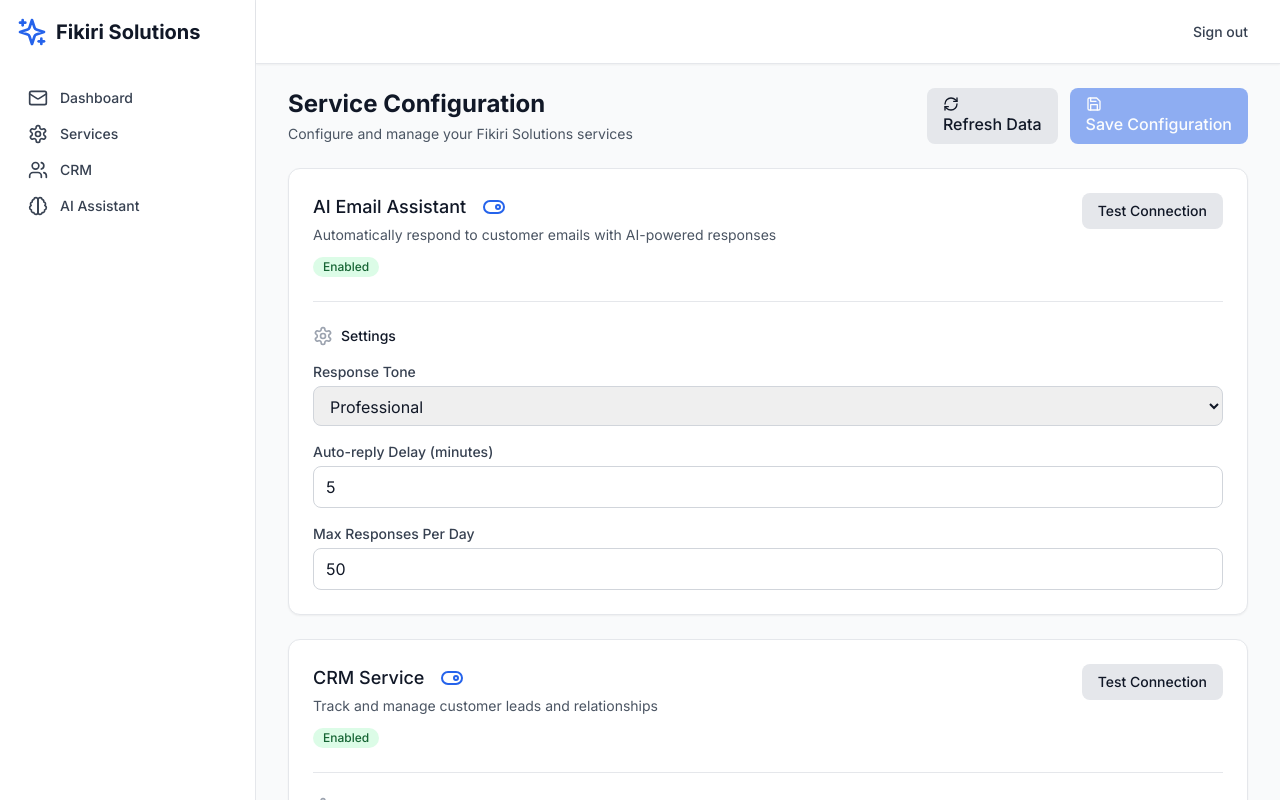
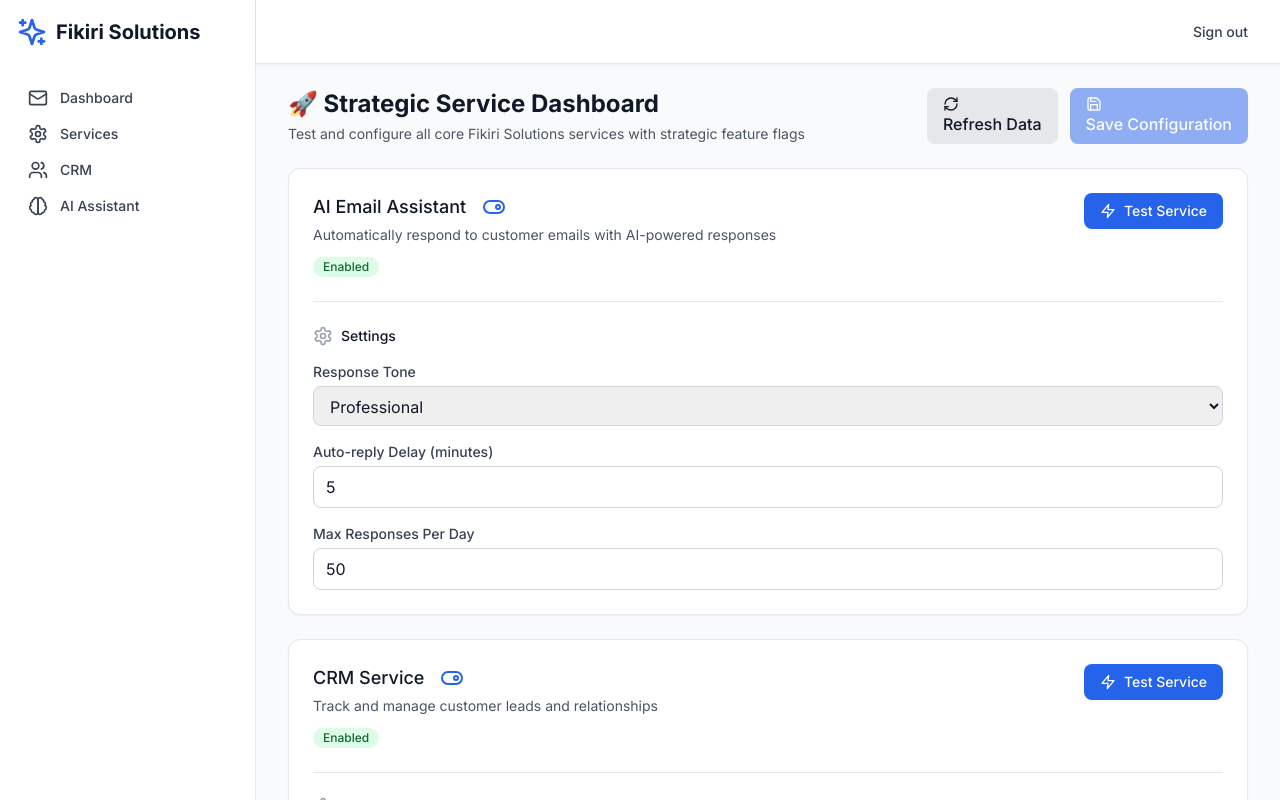
Before and after one commit to Fikiri-Solutions/fikiri-solutions, a React (Vite) app in the folder frontend/: page /services in a window 1280 px wide. Shown: the top 800 px of the page. Built offline with nearby package versions, Linux system fonts and the light colour scheme.

Commit message:
Fix dashboard issues: response time formatting, better navigation, improved icons, and strategic service dashboard

```diff
--- a/frontend/src/pages/Dashboard.tsx
+++ b/frontend/src/pages/Dashboard.tsx
@@ -1,5 +1,6 @@
 import React, { useState, useEffect } from 'react'
-import { Mail, Users, Brain, TrendingUp, Clock, CheckCircle, Bot, UserPlus, Zap, AlertTriangle } from 'lucide-react'
+import { useNavigate } from 'react-router-dom'
+import { Mail, Users, Brain, TrendingUp, Clock, Bot, UserPlus, Zap, AlertTriangle, CheckCircle2, XCircle, AlertCircle } from 'lucide-react'
 import { ServiceCard } from '../components/ServiceCard'
 import { MetricCard } from '../components/MetricCard'
 import { config, getFeatureConfig } from '../config'
@@ -7,6 +8,7 @@
 import { mockServices, mockMetrics, mockActivity } from '../mockData'
 
 export const Dashboard: React.FC = () => {
+  const navigate = useNavigate()
   const features = getFeatureConfig()
   const [services, setServices] = useState<ServiceData[]>([])
   const [metrics, setMetrics] = useState<MetricData>({
@@ -22,16 +24,16 @@
   const handleMetricClick = (metricType: string) => {
     switch (metricType) {
       case 'emails':
-        window.location.href = '/crm?filter=emails'
+        navigate('/crm?filter=emails')
         break
       case 'leads':
-        window.location.href = '/crm?filter=active'
+        navigate('/crm?filter=active')
         break
       case 'responses':
-        window.location.href = '/services'
+        navigate('/services')
         break
       case 'responseTime':
-        window.location.href = '/services'
+        navigate('/services')
         break
       default:
         console.log(`Clicked ${metricType}`)
@@ -54,7 +56,9 @@
       case 'service_error':
         return <AlertTriangle className={iconClass} />
       default:
-        return <CheckCircle className={iconClass} />
+        return status === 'success' ? <CheckCircle2 className={iconClass} /> :
+               status === 'warning' ? <AlertCircle className={iconClass} /> :
+               <XCircle className={iconClass} />
     }
   }
 
@@ -154,7 +158,7 @@
         />
         <MetricCard
           title="Avg Response Time"
-          value={`${metrics.avgResponseTime}h`}
+          value={`${Math.round(metrics.avgResponseTime * 100) / 100}h`}
           icon={Clock}
           change="-15%"
           changeType="positive"
--- a/frontend/src/pages/Services.tsx
+++ b/frontend/src/pages/Services.tsx
@@ -1,5 +1,5 @@
 import React, { useState, useEffect } from 'react'
-import { Settings, ToggleLeft, ToggleRight, Save, RefreshCw, X, CheckCircle, AlertCircle, Clock } from 'lucide-react'
+import { Settings, ToggleLeft, ToggleRight, Save, RefreshCw, X, CheckCircle, AlertCircle, Clock, Play, Zap } from 'lucide-react'
 import { apiClient } from '../services/apiClient'
 
 export const Services: React.FC = () => {
@@ -379,9 +379,9 @@
       {/* Header */}
       <div className="flex items-center justify-between">
         <div>
-          <h1 className="text-2xl font-bold text-gray-900">Service Configuration</h1>
+          <h1 className="text-2xl font-bold text-gray-900">🚀 Strategic Service Dashboard</h1>
           <p className="mt-1 text-sm text-gray-600">
-            Configure and manage your Fikiri Solutions services
+            Test and configure all core Fikiri Solutions services with strategic feature flags
           </p>
         </div>
         <div className="flex space-x-3">
@@ -436,9 +436,11 @@
               <div className="ml-6">
                 <button
                   onClick={() => testService(service.id)}
-                  className="btn-secondary text-sm"
+                  className="flex items-center space-x-2 px-4 py-2 bg-blue-600 text-white text-sm font-medium rounded-lg hover:bg-blue-700 transition-colors duration-200 disabled:opacity-50 disabled:cursor-not-allowed"
+                  disabled={isLoading}
                 >
-                  Test Connection
+                  <Zap className="h-4 w-4" />
+                  <span>Test Service</span>
                 </button>
               </div>
             </div>
```
